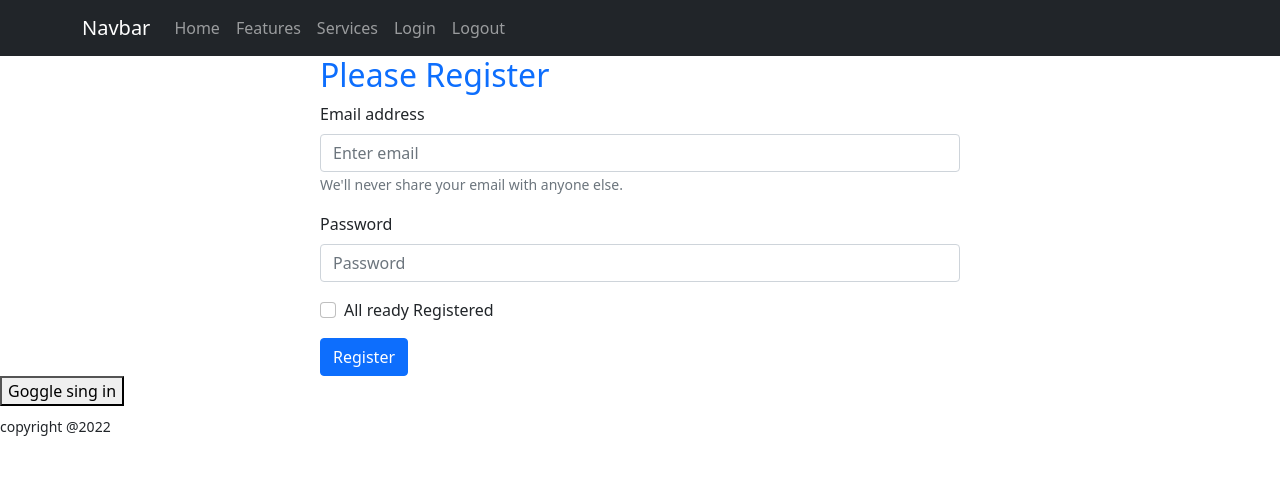
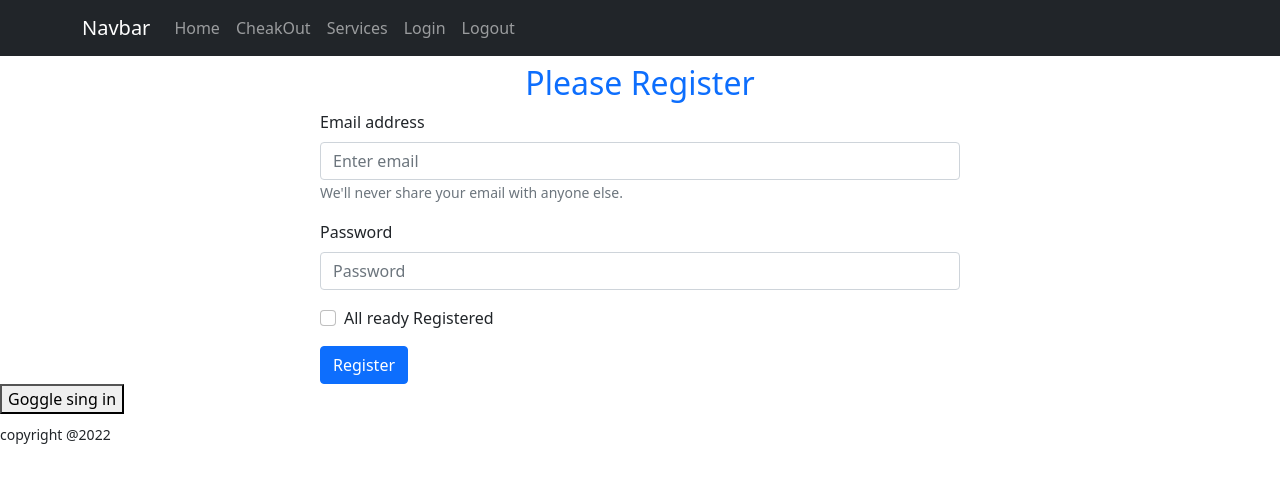
Before and after one commit to Afridi-AD/independent-service, a React (Create React App) app: page /login in a window 1280 px wide. Shown: the top 482 px of the page. Built offline with nearby package versions, Linux system fonts and the light colour scheme.

Commit message:
private route update

```diff
--- a/src/Components/Header/Header.js
+++ b/src/Components/Header/Header.js
@@ -11,7 +11,7 @@ const Header = () => {
     <Navbar.Brand as={Link} to='/'>Navbar</Navbar.Brand>
     <Nav className="me-auto">
       <Nav.Link as={Link} to='/'>Home</Nav.Link>
-      <Nav.Link href="#features">Features</Nav.Link>
+      <Nav.Link as={Link} to='/cheakout'>CheakOut</Nav.Link>
       <Nav.Link as={Link} to='/services'>Services</Nav.Link>
       <Nav.Link as={Link} to ='/login'>Login</Nav.Link>
       <Nav.Link href="#pricing">Logout</Nav.Link>
--- a/src/Components/Login/Login.js
+++ b/src/Components/Login/Login.js
@@ -92,7 +92,7 @@ const handleRegisterdChange=(event)=>{
         <div>
 
 <div className="registration w-50 mx-auto">
-<h2 className='text-primary'>Please {registered ? 'Login':'Register' }</h2>
+<h2 className='text-primary text-center mt-2'>Please {registered ? 'Login':'Register' }</h2>
 
 <Form onSubmit={handleSubmit}>
   <Form.Group className="mb-3" controlId="formBasicEmail">
```
Also changed, not shown: src/Components/Orders/Orders.js (added, +21 -0 lines), src/Components/RequireAuth/RequireAuth.js (added, +11 -0 lines).
